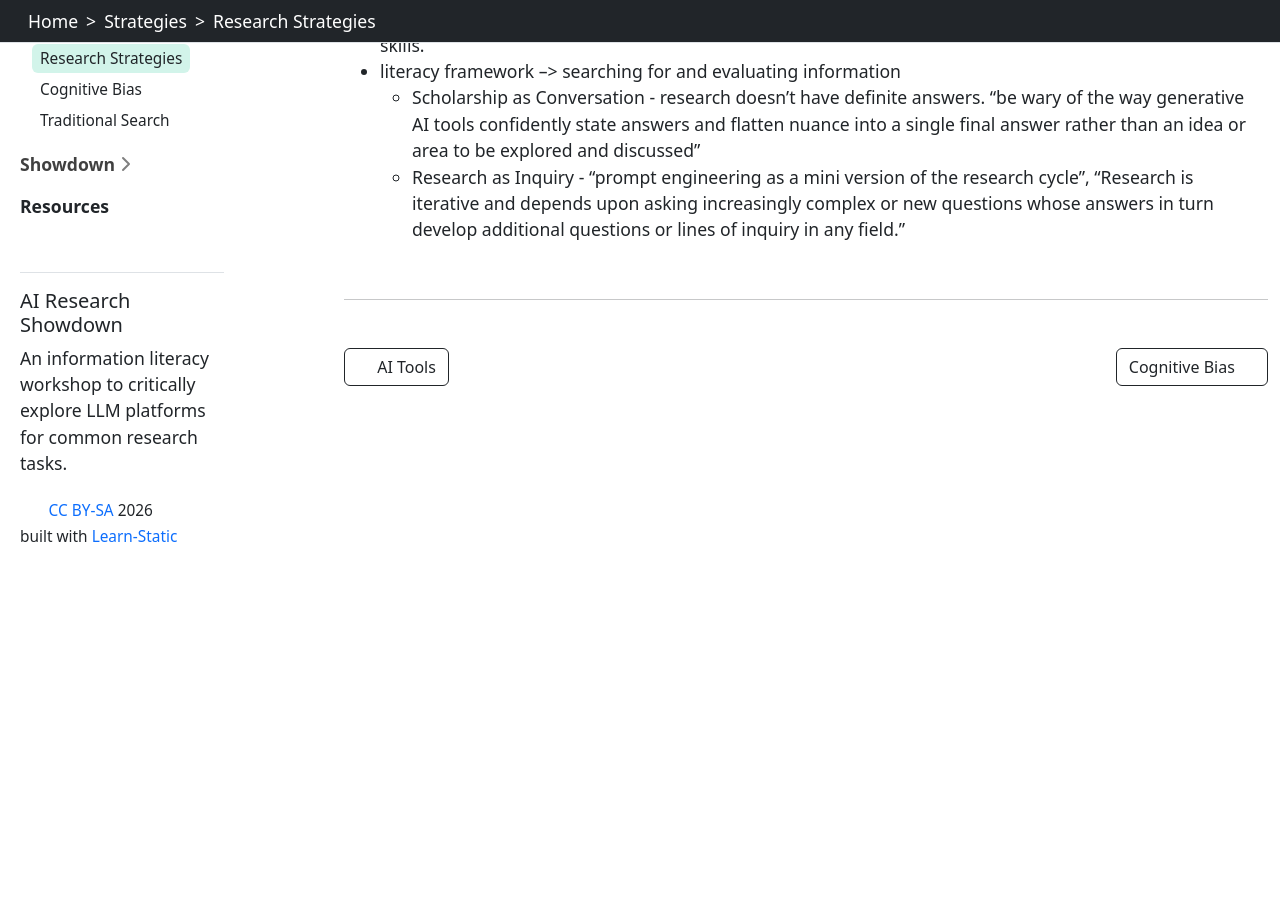
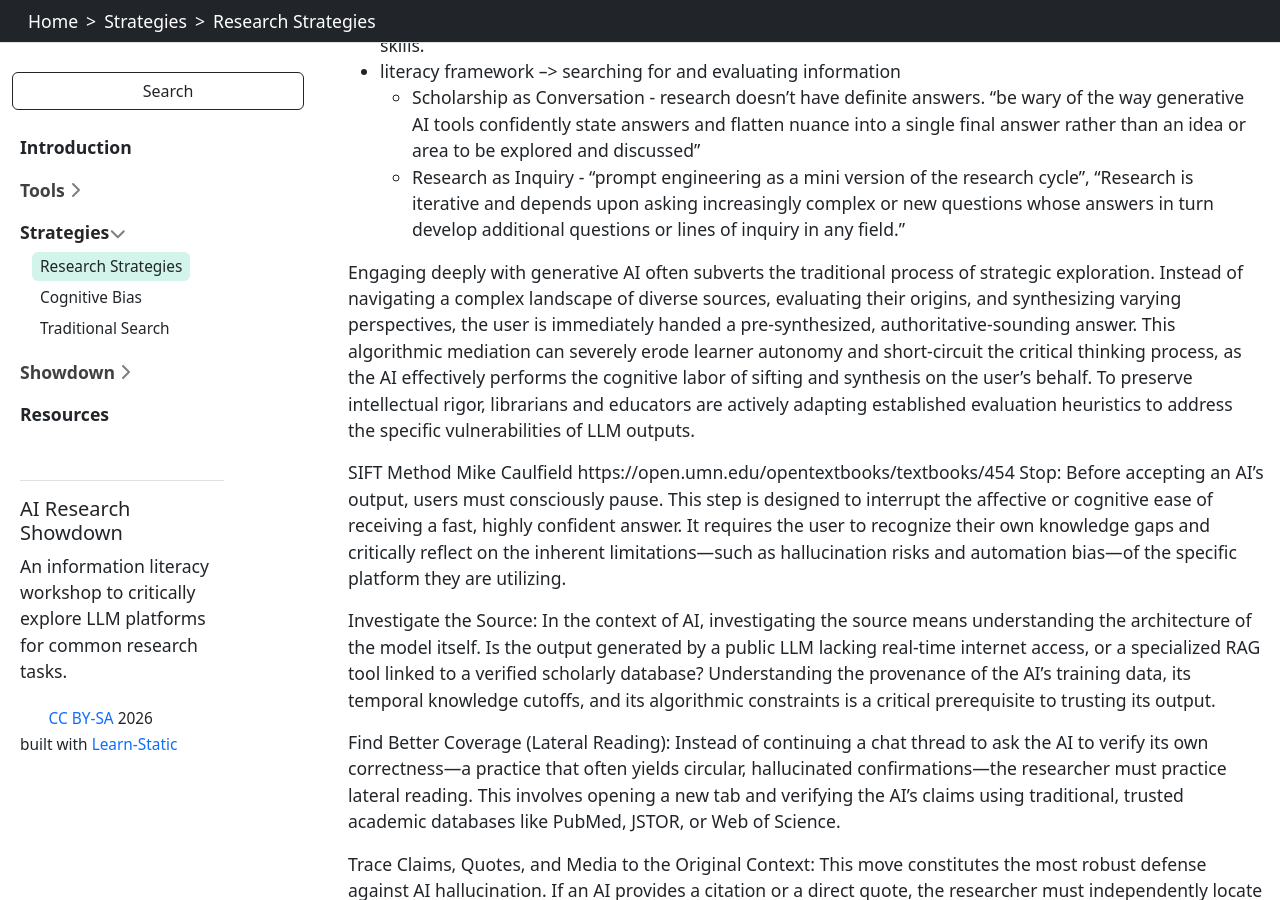
Before and after one commit to evanwill/ai-research, a Jekyll site: the page built from content/strategies/index.md, in a window 1280 px wide and 900 px high, scrolled down 935 px. Built offline with Jekyll 4.4.1, drawn with Linux system fonts in a browser that asks for light colours; before the commit the page ends 1627 px from its top, so only the background shows below that; some of the changed text lies outside the part shown.

Commit message:
more junk

```diff
--- a/content/strategies/index.md
+++ b/content/strategies/index.md
@@ -12,3 +12,34 @@ information literacy, evaluating information
 - literacy framework --> searching for and evaluating information
     - Scholarship as Conversation - research doesn't have definite answers. "be wary of the way generative AI tools confidently state answers and flatten nuance into a single final answer rather than an idea or area to be explored and discussed"
     - Research as Inquiry - "prompt engineering as a mini version of the research cycle", "Research is iterative and depends upon asking increasingly complex or new questions whose answers in turn develop additional questions or lines of inquiry in any field."
+
+Engaging deeply with generative AI often subverts the traditional process of strategic exploration. Instead of navigating a complex landscape of diverse sources, evaluating their origins, and synthesizing varying perspectives, the user is immediately handed a pre-synthesized, authoritative-sounding answer. This algorithmic mediation can severely erode learner autonomy and short-circuit the critical thinking process, as the AI effectively performs the cognitive labor of sifting and synthesis on the user's behalf. To preserve intellectual rigor, librarians and educators are actively adapting established evaluation heuristics to address the specific vulnerabilities of LLM outputs.
+
+
+SIFT Method Mike Caulfield
+https://open.umn.edu/opentextbooks/textbooks/454
+Stop: Before accepting an AI's output, users must consciously pause. This step is designed to interrupt the affective or cognitive ease of receiving a fast, highly confident answer. It requires the user to recognize their own knowledge gaps and critically reflect on the inherent limitations—such as hallucination risks and automation bias—of the specific platform they are utilizing.
+
+Investigate the Source: In the context of AI, investigating the source means understanding the architecture of the model itself. Is the output generated by a public LLM lacking real-time internet access, or a specialized RAG tool linked to a verified scholarly database? Understanding the provenance of the AI's training data, its temporal knowledge cutoffs, and its algorithmic constraints is a critical prerequisite to trusting its output.
+
+Find Better Coverage (Lateral Reading): Instead of continuing a chat thread to ask the AI to verify its own correctness—a practice that often yields circular, hallucinated confirmations—the researcher must practice lateral reading. This involves opening a new tab and verifying the AI's claims using traditional, trusted academic databases like PubMed, JSTOR, or Web of Science.
+
+Trace Claims, Quotes, and Media to the Original Context: This move constitutes the most robust defense against AI hallucination. If an AI provides a citation or a direct quote, the researcher must independently locate the DOI, access the original full-text article, and confirm that the paper actually supports the claim the AI has generated. Tools like Scite are invaluable during this phase, allowing users to trace how that specific claim has been received, replicated, or refuted by the broader scientific community over time.
+
+https://aace.org/review/caulfield-ai/
+
+STOP. Ask yourself whether you recognize the website or source, and what the reputations of both the claim and the source are.
+
+INVESTIGATE. Not sure about that reputation? Learn about the source before you let the information sink in. Knowing its expertise and agenda is crucial to interpreting what it says.
+
+FIND. Still concerned? Look for the best available source on this topic—or, just as importantly, scan multiple sources to see where expert consensus lies.
+
+TRACE. Much of what we find online has been stripped of context. Trace the claim, quote, or media back to its origin so you can see it in its original context and judge whether the version you saw was accurate or misleading.
+
+
+CRAAP Test
+
+- Currency: Is the AI relying on outdated training data, or failing to retrieve the most recent empirical studies due to knowledge cutoffs?
+- Authority: An AI system cannot be considered an author, nor does it hold intrinsic academic authority. The authority must reside entirely in the verifiable, human-authored peer-reviewed papers it cites.
+- Accuracy: Evaluated continuously through the SIFT tracing method, ensuring the AI's summarization aligns with the original author's intent.
+- Purpose: Understanding the commercial, design, or algorithmic biases of the AI tool itself. Commercial LLMs are often fine-tuned for user engagement and helpfulness, sometimes prioritizing the delivery of a plausible-sounding answer over admitting ignorance or ambiguity.
```
Also changed, not shown: content/resources.md (+7 -0 lines), content/tools/ai.md (+5 -0 lines), content/tools/index.md (+3 -0 lines).
